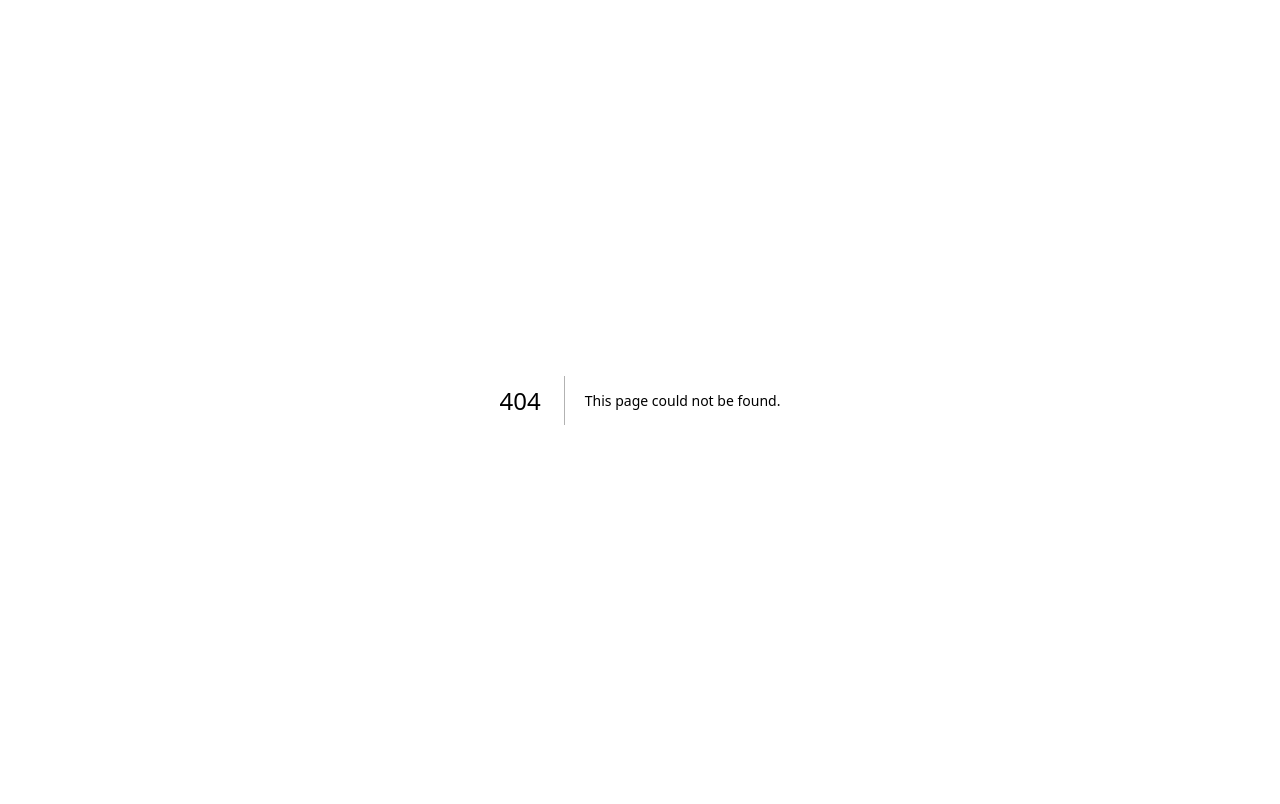
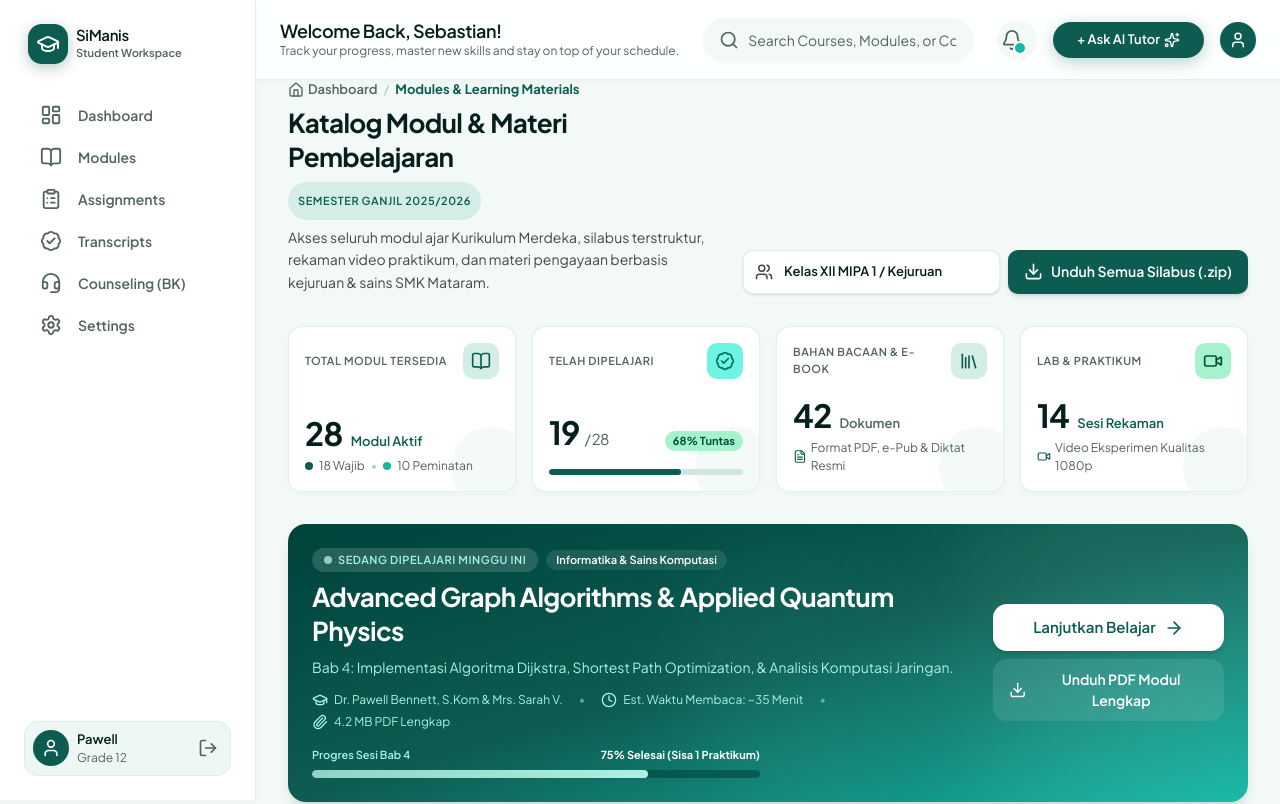
Before and after one commit to rafifhardjaa/LMS, a Next.js app in the folder frontend/: page /student/modules in a window 1280 px wide. Before the commit this address had no page. Shown: the top 804 px of the page. Built offline with nearby package versions, Linux system fonts and the light colour scheme.

Commit message:
feat(student): add Modules route page

```diff
--- /dev/null
+++ b/frontend/app/student/modules/page.tsx
@@ -0,0 +1,7 @@
+"use client";
+
+import { StudentModules } from "@/components/student/modules-page";
+
+export default function MuridModulesPage() {
+  return <StudentModules />;
+}
```
